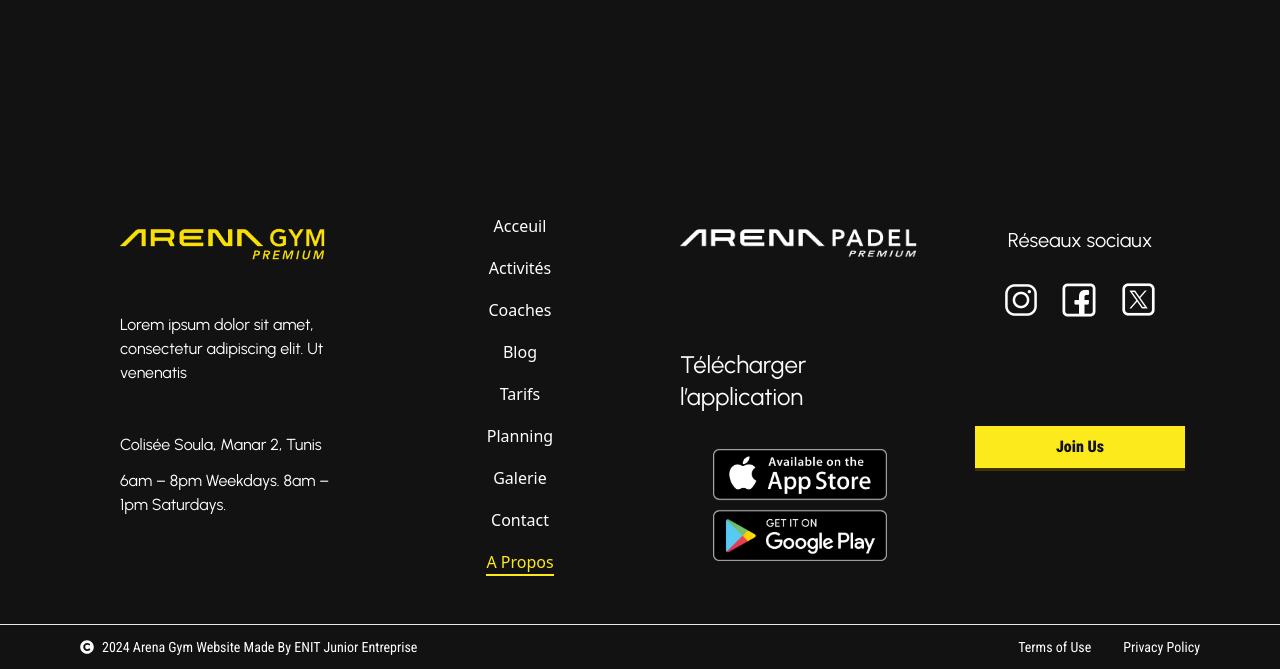
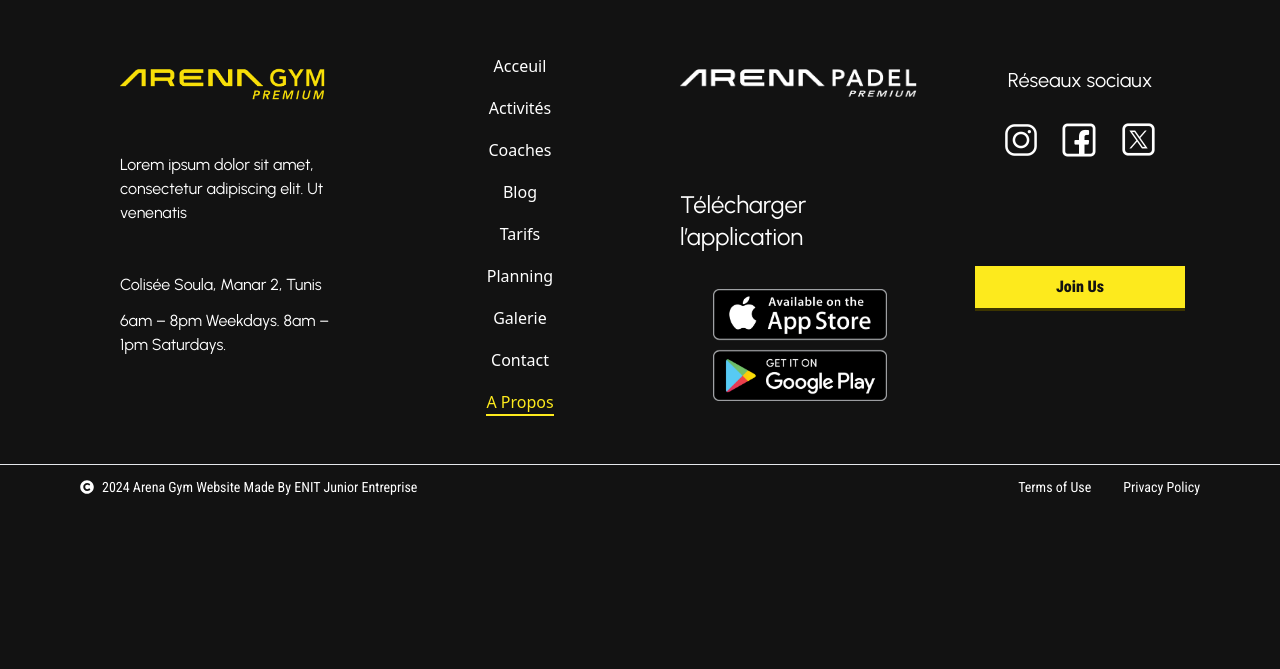
Before and after one commit to medazizktata/Arena-gym-website, a React (Vite) app in the folder Arena-gym-website/: page /about in a window 1280 px wide. Shown: the part 6162-6831 px from the top of the page. After the commit the page ends 6671 px from the top, so only its background shows below. Built offline with nearby package versions, Linux system fonts and the light colour scheme.

Commit message:
Tailwind fix

```diff
--- a/Arena-gym-website/src/App.jsx
+++ b/Arena-gym-website/src/App.jsx
@@ -113,7 +113,7 @@ function App() {
             />
           </Routes>
         </div>
-        <div className="mt-60 w-full bottom-0 mx-auto">
+        <div className="mt-20 w-full bottom-0 mx-auto">
           <Footer />
           <BelowFooter />
         </div>
--- a/Arena-gym-website/src/components/Navbar/Navbar.jsx
+++ b/Arena-gym-website/src/components/Navbar/Navbar.jsx
@@ -54,7 +54,7 @@ function Navbar() {
             </Link>
           </div>
           {/* Hamburger Menu */}
-          <div className="lg:hidden">
+          <div className="lg:hidden z-60">
             <HamburgerIcon isOpen={isMenuOpen} toggleMenu={toggleMenu} />
           </div>
 
--- a/Arena-gym-website/src/pages/Home/HeroSection.jsx
+++ b/Arena-gym-website/src/pages/Home/HeroSection.jsx
@@ -1,4 +1,4 @@
-import React from "react";
+import React, { useState } from "react";
 import Navbar from "../../components/Navbar/Navbar";
 import BackgroundText from "../../components/BackgroundText";
 import BigCaroussel from "../../components/BigCaroussel";
@@ -7,6 +7,7 @@ import { getColor } from "../../utils/getColor";
 import ConsulterGalerieButton from "../../components/ConsulterGallerie";
 import { FaCheckCircle } from "react-icons/fa";
 import { Link } from "react-router-dom";
+import DynamicSVGComponent from "../../components/DynamicIcon";
 
 function HeroSection() {
   return (
@@ -48,7 +49,6 @@ function HeroSection() {
                       className={
                         "sm:text-2xl hover:text-yellowMain transition duration-500 cursor-pointer"
                       }
-
                     />
                   </Link>
                 </div>
```
